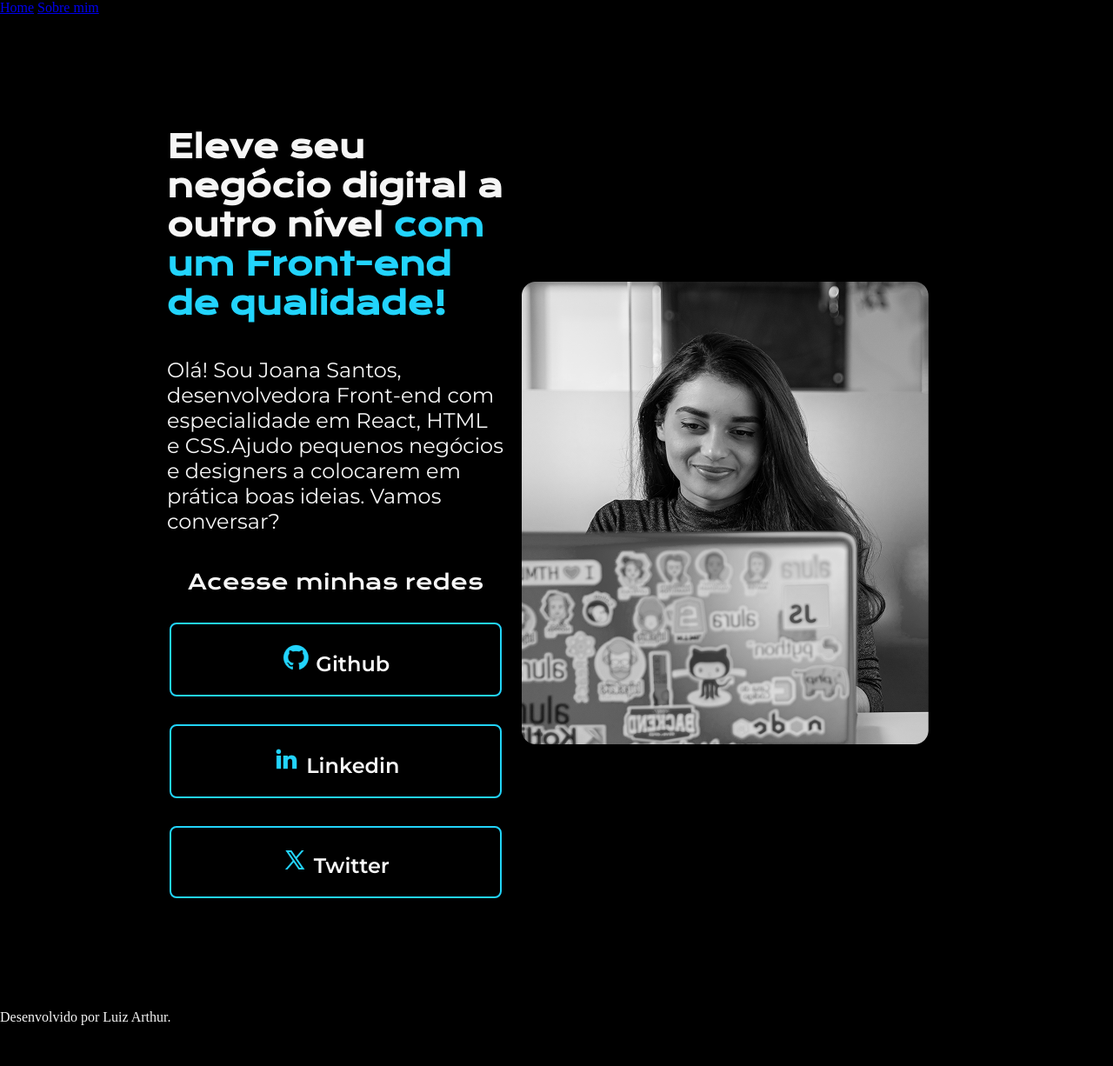
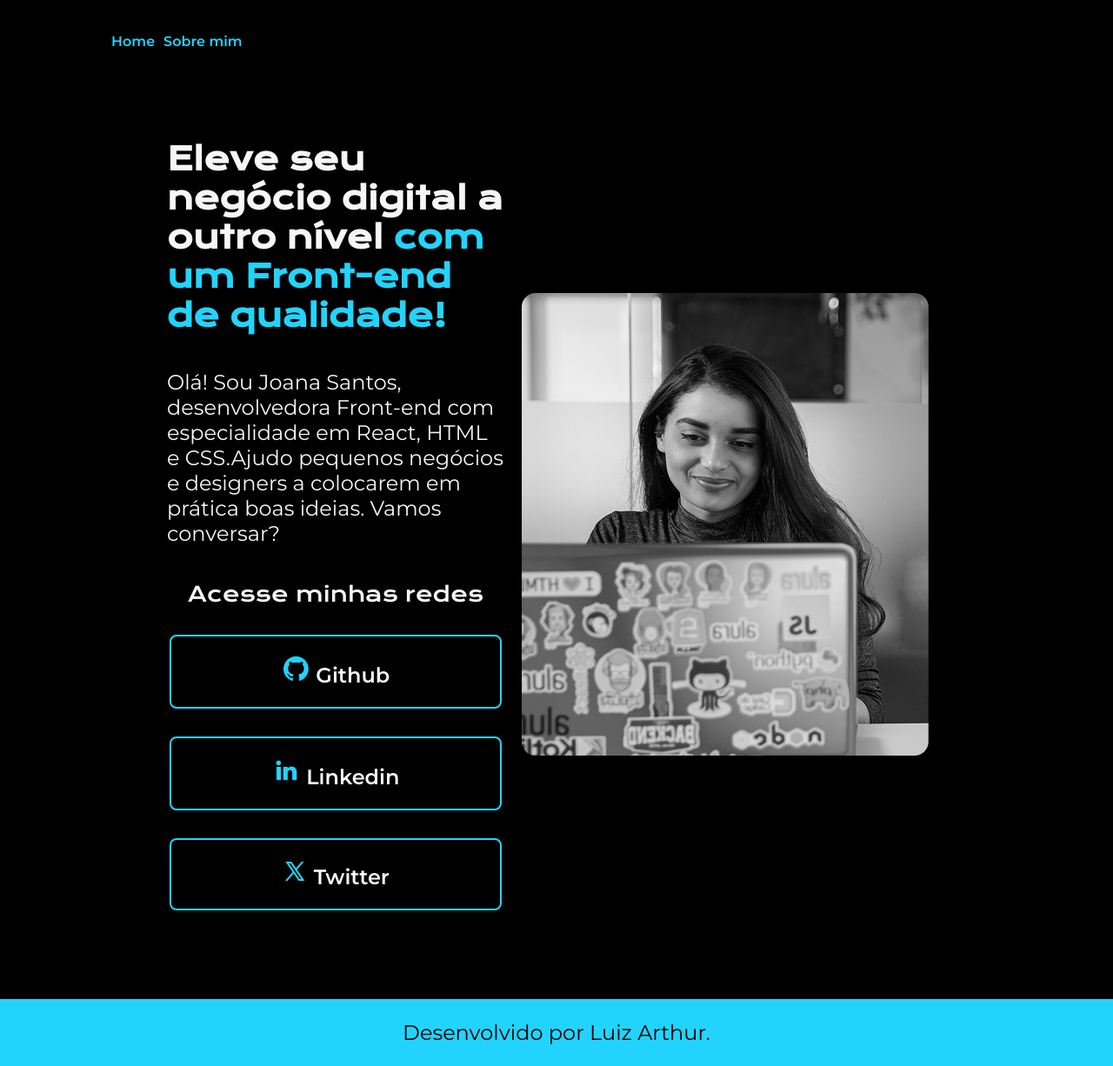
Before and after one commit to 7luizarthu/Portfolio_alura, a plain HTML site: page index.html in a window 1280 px wide. Shown: the whole page at 87% size. Before the commit the page ends 1179 px from the top, so only its background shows below. Drawn offline with nearby package versions, Linux system fonts and the light colour scheme.

Commit message:
Footer/Header

```diff
--- a/styles/style.css
+++ b/styles/style.css
@@ -5,10 +5,25 @@
     padding: 0;
 }
 body {
-   height: 100vh;
    box-sizing: border-box;
    background-color: #000000;
    color: #F6F6F6;
+}
+
+.menu{
+display: flex;
+gap: 10px;
+padding: 3% 0% 0% 10%;
+
+}
+
+.menu_link{
+color: #22D4FD;
+text-decoration: none;
+font-family: "Montserrat", sans-serif;
+font-weight: 600;
+
+
 }
 .titulo-destaque {
 color: #22D4FD;
@@ -17,7 +32,7 @@ color: #22D4FD;
   display: flex;
   align-items: center;
   justify-content: space-between;
-  margin: 10% 15%;
+  padding: 8% 15%;
 }
 .apresentacao_conteudo {
   display: flex;
@@ -46,7 +61,6 @@ color: #22D4FD;
   font-weight: 400;
   font-size: 24px;
 
-
 }
 
 .botoes {
@@ -62,6 +76,20 @@ color: #22D4FD;
   font-weight: 600;
 }
 
+.botoes:hover{
+  background-color: #22D4FD;
+}
+
 .image{
    margin: 20px;
 }
+
+.rodape{
+padding: 24px;
+color: #000000;
+background-color: #22D4FD;
+font-family: "Montserrat", sans-serif;
+font-weight: 400;
+font-size: 24px;
+text-align: center;
+}
```
Also changed, not shown: About.html (added, +21 -0 lines).
